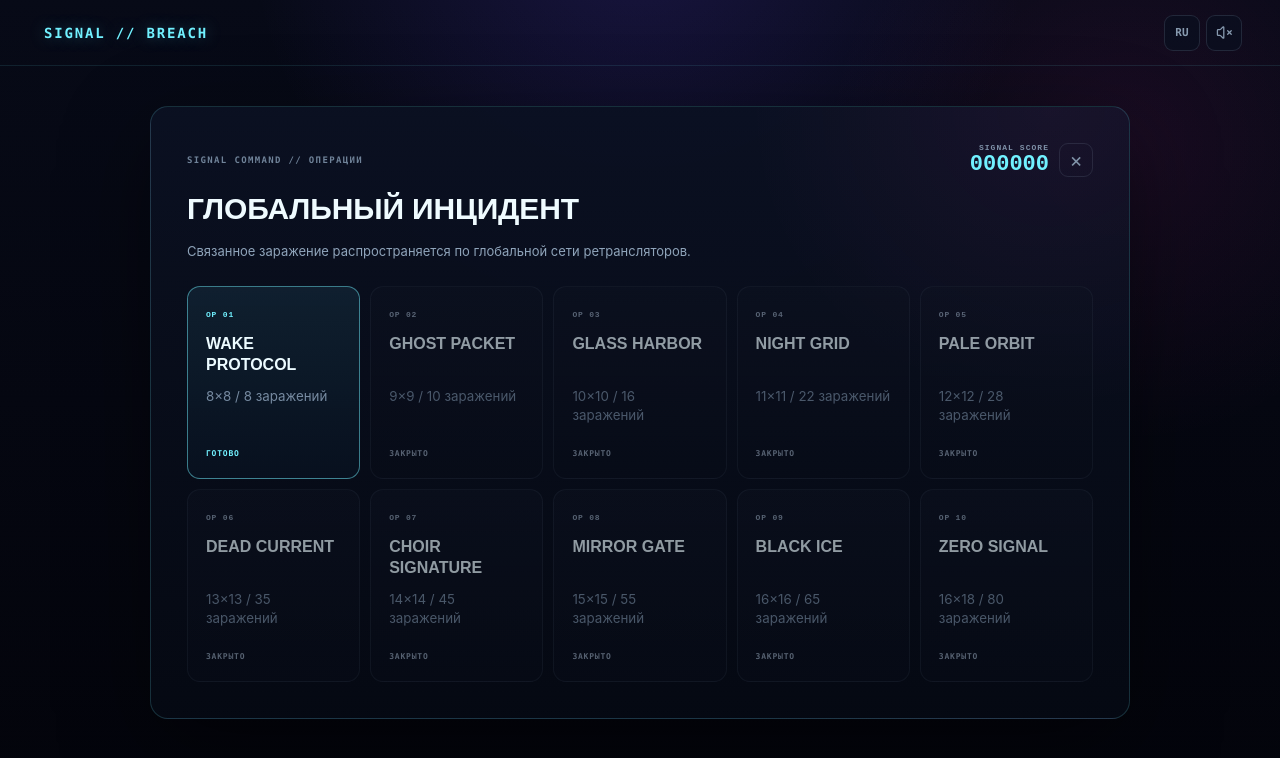
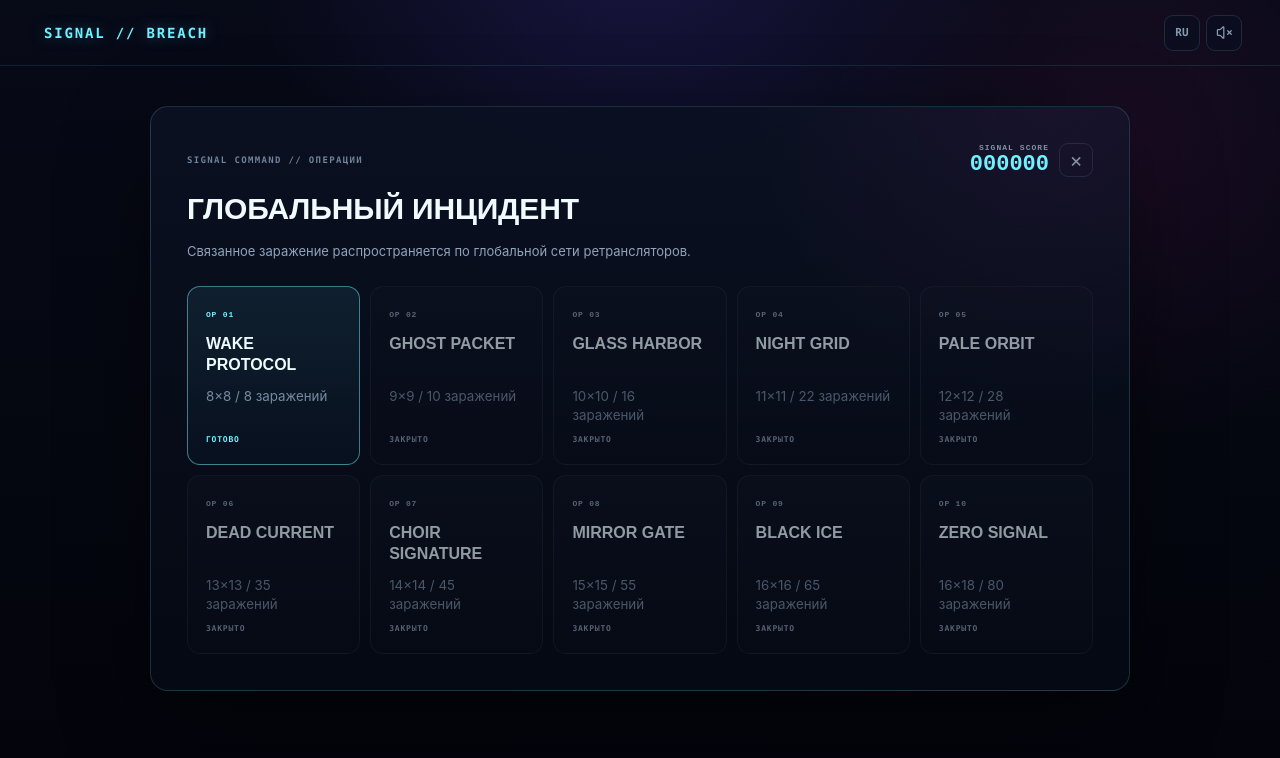
Before and after one commit to hoseantonio85-art/signal-breach, a React (Vite) app: page / in a window 1280 px wide. Both pictures are taken after a click on the button 406 px from the left and 454 px from the top of the page. Shown: the top 758 px of the page. Built offline with nearby package versions, Linux system fonts and the light colour scheme; a web font is replaced by a local one.

Commit message:
refactor(styles): remove duplicate mission tile rules from parity overrides

```diff
--- a/src/styles/parity.css
+++ b/src/styles/parity.css
@@ -444,19 +444,6 @@ html[data-display-font] .mode-card strong {
   letter-spacing: 0;
 }
 
-/* Bigger mission titles, but keep two-word operation names on at most two
-   natural lines (never split SIGNATURE / PROTOCOL into extra lines). */
-html[data-display-font] .campaign-panel .mission-card strong {
-  font-size: 16px;
-  line-height: 1.3;
-  letter-spacing: 0;
-  white-space: normal;
-  overflow-wrap: normal;
-  word-break: normal;
-  hyphens: none;
-  text-wrap: balance;
-}
-
 html[data-display-font] .difficulty-card b {
   font-size: 14px;
   letter-spacing: 0;
@@ -475,88 +462,4 @@ html[data-display-font] .state-title {
   html[data-display-font] .content-panel .panel-head h2 {
     font-size: clamp(17px, 4.8vw, 24px);
   }
-  html[data-display-font] .campaign-panel .mission-card strong {
-    font-size: clamp(12px, 3.6vw, 14.5px);
-    line-height: 1.3;
-  }
 }
-
-/* Between desktop and mobile, five columns make long operation codes too
-   narrow. Three columns let the larger font retain whole words. */
-@media (min-width: 761px) and (max-width: 960px) {
-  .campaign-panel .mission-grid {
-    grid-template-columns: repeat(3, minmax(0, 1fr));
-  }
-}
-
-/* At 320px the cards need a little more room for CHOIR SIGNATURE and WAKE
-   PROTOCOL. Do not reduce the title size back to the previous 11px. */
-@media (max-width: 390px) {
-  .campaign-panel .mission-card {
-    padding-left: 12px;
-    padding-right: 12px;
-  }
-}
-
-
-/* Campaign mission states: ready (cyan), completed (green), locked (slate).
-   The Lucide CircleCheck replaces the previous diagonal RESTORED ribbon. */
-.campaign-panel .mission-card {
-  transition: border-color .16s ease, background .16s ease, box-shadow .16s ease, transform .16s ease;
-}
-.campaign-panel .mission-card-top {
-  display: flex;
-  align-items: center;
-  justify-content: space-between;
-  gap: 8px;
-  min-height: 19px;
-}
-.campaign-panel .mission-complete-icon {
-  flex: 0 0 auto;
-  display: block;
-  color: #7dffb2;
-  filter: drop-shadow(0 0 5px rgba(125,255,178,.22));
-}
-.campaign-panel .mission-card strong {
-  margin-top: 10px;
-  margin-bottom: 7px;
-}
-.campaign-panel .mission-card small {
-  margin-top: 12px;
-}
-.campaign-panel .mission-card .mission-status {
-  display: block;
-  margin-top: 14px;
-  font-style: normal;
-  line-height: 1.5;
-}
-.campaign-panel .mission-card.status-ready {
-  border-color: rgba(113,241,255,.48);
-  background: linear-gradient(180deg,rgba(17,34,50,.89),rgba(8,17,31,.95));
-}
-.campaign-panel .mission-card.status-ready .mission-status,
-.campaign-panel .mission-card.status-ready .mission-card-top > span {
-  color: #71f1ff;
-}
-.campaign-panel .mission-card.status-completed {
-  border-color: rgba(125,255,178,.27);
-  background: linear-gradient(180deg,rgba(13,37,36,.73),rgba(8,21,27,.94));
-}
-.campaign-panel .mission-card.status-completed .mission-status,
-.campaign-panel .mission-card.status-completed .mission-card-top > span {
-  color: #7dffb2;
-}
-.campaign-panel .mission-card.status-completed:not(:disabled):hover {
-  border-color: rgba(125,255,178,.65);
-  box-shadow: 0 12px 30px rgba(0,0,0,.22), 0 0 19px rgba(125,255,178,.06);
-}
-.campaign-panel .mission-card.status-locked,
-.campaign-panel .mission-card.status-locked:disabled {
-  border-color: rgba(127,145,168,.13);
-  background: linear-gradient(180deg,rgba(15,20,34,.64),rgba(8,12,24,.81));
-  opacity: .6;
-}
-.campaign-panel .mission-card.status-locked .mission-status,
-.campaign-panel .mission-card.status-locked .mission-card-top > span {
-  color: #8c9caf;
-}
```
